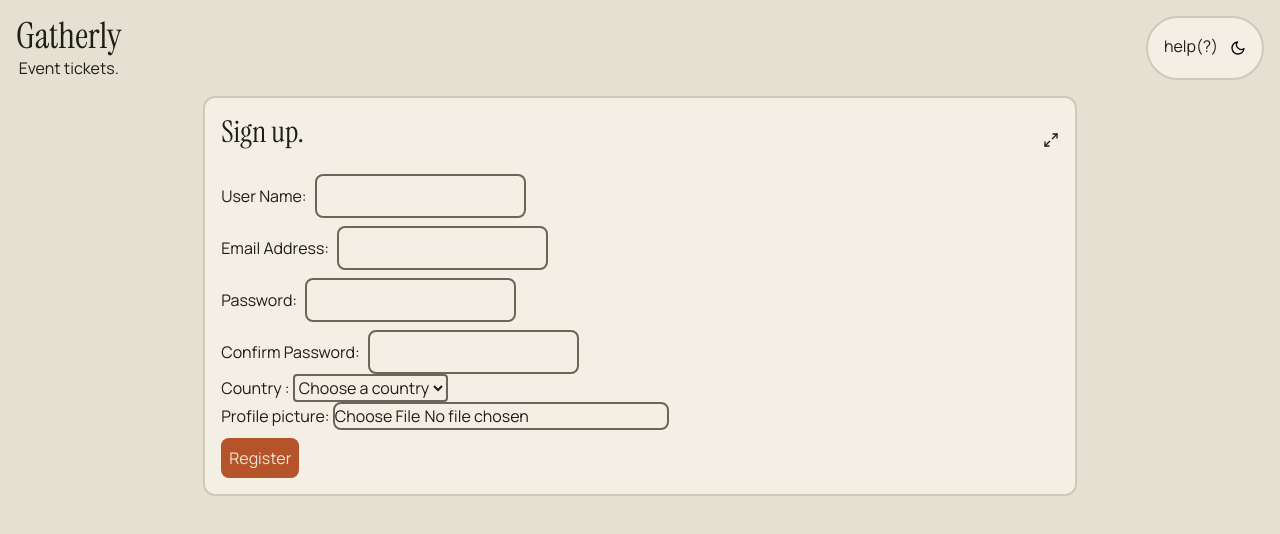
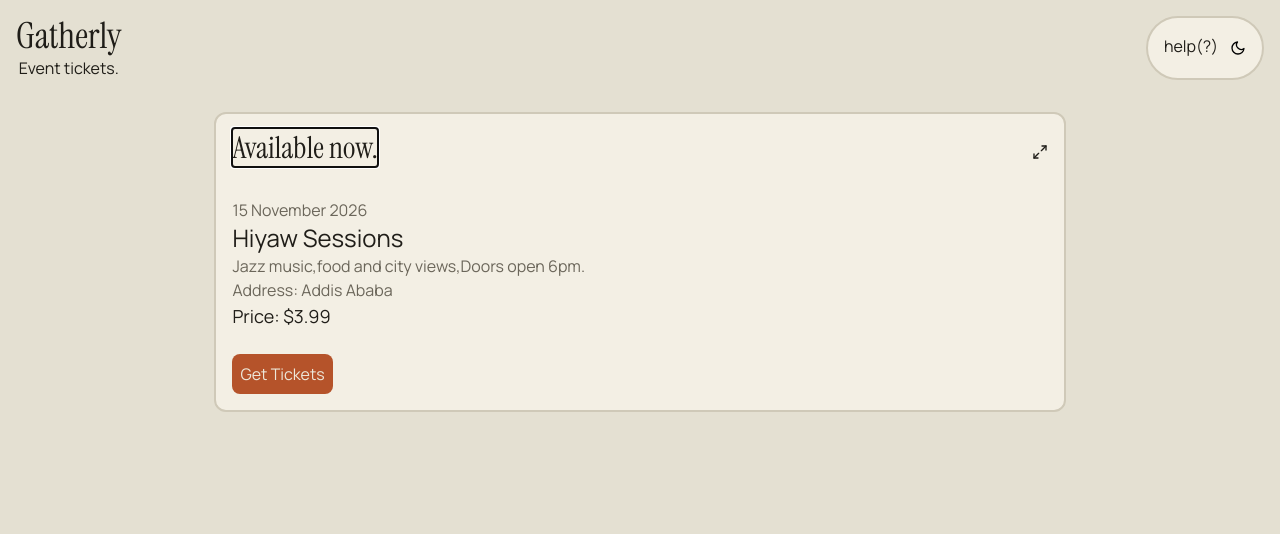
Before and after one commit to stebay454/Gatherly, a React (Vite) app: page / in a window 1280 px wide. Shown: the top 534 px of the page. Built offline with nearby package versions, Linux system fonts and the light colour scheme.

Commit message:
finished hardcoded event page and view switching

```diff
--- a/src/App.jsx
+++ b/src/App.jsx
@@ -1,12 +1,21 @@
+import {useState} from 'react';
 import Header from "./components/layout/Header.jsx";
 import useTheme from "./hooks/useTheme.js";
-import SignupForm from './components/features/signup/SignupForm.jsx'
+import SignupForm from './components/features/signup/SignupForm.jsx';
+import Checkout from './components/features/checkout/Checkout.jsx';
+import EventPage from './components/features/home/EventPage.jsx';
 export default function App(){
+    const [view,setView] = useState('event');
     const {isDark,toggleTheme} = useTheme();
+    function onGetTickets(pageName){
+        setView(pageName);
+    }
     return (
         <div className="w-full min-h-screen py-4 px-4 bg-light-background dark:bg-dark-background transition-colors duration-500 flex flex-col items-center">
-          <Header isDark={isDark} toggleTheme={toggleTheme}/>
-          <SignupForm />
+        <Header isDark={isDark} toggleTheme={toggleTheme} onNavigate={onGetTickets}/>
+        <main className='w-full flex justify-center py-4 px-4'>
+        {view === 'event' ? <EventPage onNavigate={onGetTickets}/> :(view ==='signup' ? <SignupForm onNavigate={onGetTickets}/> : <Checkout onNavigate={onGetTickets}/>)}
+         </main>
         </div>
     );
 }
--- a/src/components/features/checkout/Checkout.jsx
+++ b/src/components/features/checkout/Checkout.jsx
@@ -0,0 +1,9 @@
+import Sheet from "../../layout/Sheet";
+
+export default function Checkout({onNavigate}){
+    return(
+        <Sheet title='Checkout'>
+         <button className="font-manrope py-2 px-2 rounded-lg mt-2 bg-light-accent text-dark-text cursor-pointer" type='button' onClick={()=> onNavigate('event')}>Back to events</button>
+        </Sheet>
+    );
+}
--- a/src/components/features/home/EventPage.jsx
+++ b/src/components/features/home/EventPage.jsx
@@ -1,9 +1,17 @@
-export default function EventPage(){
+import {event} from "../../../data/events.js";
+import Sheet from "../../layout/Sheet.jsx";
+export default function EventPage({onNavigate}){
+    const {title,date,place,price,shortDescription} = event;
     return(
+        <Sheet title='Available now.'>
         <div className='mt-6 font-manrope text-light-text dark:text-dark-text'>
-            <p className="text-light-label dark:text-dark-label">SAT- OCT 11- ADDIS</p>
-          <h2 className='text-xl lg:text-2xl'>"Hiyaw Sessions"</h2>
-          <p className="text-light-label dark:text-dark-label">Jazz music,food and city views,Doors open 6pm.</p>
+            <p className="text-light-label dark:text-dark-label">{date}</p>
+          <h2 className='text-xl lg:text-2xl'>{title}</h2>
+          <p className="text-light-label dark:text-dark-label">{shortDescription}</p>
+          <p className="text-light-label dark:text-dark-label">Address: {place}</p>
+          <p className="text-lg">Price: {price}</p>
+          <button className='font-manrope py-2 px-2 rounded-lg mt-6 bg-light-accent text-dark-text cursor-pointer' onClick={() => onNavigate('signup')}>Get Tickets</button>
         </div>
+        </Sheet>
     );
 }
--- a/src/components/features/signup/SignupForm.jsx
+++ b/src/components/features/signup/SignupForm.jsx
@@ -26,8 +26,8 @@ const maxFileSize = 2 * 1024 * 1024;
 const registrationSchema = z.object({
     username:z
     .string()
-    .min(3,"username at least must be 3 characters")
-    .max(30,"username must be 30 chracters or less"),
+    .min(3,"Username at least must be 3 characters")
+    .max(30,"Username must be 30 characters or less"),
 
     email:z
     .string()
@@ -72,7 +72,7 @@ const registrationSchema = z.object({
   message:"Passwords do not match",
   path: ["confirmPassword"],
 })
-export default function SignupForm(){
+export default function SignupForm({onNavigate}){
   const [createdUsername,setCreatedUsername] = useState(null);
     const {register,control, handleSubmit,setError,setFocus, formState: {errors,submitCount,isSubmitting}} = useForm({
       resolver: zodResolver(registrationSchema),
@@ -110,7 +110,7 @@ export default function SignupForm(){
   };
     return(
         <Sheet title={createdUsername == null ?'Sign up.':`Welcome ${createdUsername}`}>
-          {createdUsername !== null ? <SignupSuccess  />
+          {createdUsername !== null ? <SignupSuccess onContinue={onNavigate} />
           :
           <>
           <ErrorSummary errors={errors} submitCount={submitCount} onFocusField={setFocus}/>
@@ -118,7 +118,7 @@ export default function SignupForm(){
             <TextField
              label="User Name:"
              error={errors.username?.message}
-             autoComplete='on'
+             autoComplete='username'
              {...register("username")}
             />
             <TextField
@@ -132,14 +132,14 @@ export default function SignupForm(){
             type='password'
              label="Password:"
              error={errors.password?.message}
-             autoComplete='on'
+             autoComplete='new-password'
              {...register("password")}
             />
             <TextField
             type='password'
             label='Confirm Password:'
             error={errors.confirmPassword?.message}
-            autoComplete='on'
+            autoComplete='new-password'
             {...register("confirmPassword")}
             />
               <Controller
@@ -157,7 +157,7 @@ export default function SignupForm(){
              )}
             />
             <FormError message={errors.root?.server?.message}/>
-            <button disabled={isSubmitting} className='font-manrope py-2 px-2 rounded-lg mt-2 bg-light-accent dark:bg-dark-accent text-dark-text cursor-pointer disabled:cursor-not-allowed' type='submit'>{isSubmitting ?'creating account...': 'Register'}</button>
+            <button disabled={isSubmitting} className='font-manrope py-2 px-2 rounded-lg mt-2 bg-light-accent text-dark-text cursor-pointer disabled:cursor-not-allowed' type='submit'>{isSubmitting ?'Creating account...': 'Register'}</button>
           </form>
           </>
 }
--- a/src/components/features/signup/SignupSuccess.jsx
+++ b/src/components/features/signup/SignupSuccess.jsx
@@ -1,12 +1,13 @@
 import {useRef,useEffect} from 'react';
-export default function SignupSuccess(){
+export default function SignupSuccess({onContinue}){
     const nameRef = useRef();
     useEffect(()=>{
      nameRef.current.focus();
-    },[])
+    },[]);
   return(
     <div tabIndex={-1} ref={nameRef}>
-     <p className='text-2xl font-manrope text-light-text dark:text-dark-text mt-6'>your accout is ready.</p>
+     <p className='text-2xl font-manrope text-light-text dark:text-dark-text mt-6'>Your account is ready.</p>
+     <button type="button" className='font-manrope py-2 px-2 rounded-lg mt-2 bg-light-accent  text-dark-text cursor-pointer' onClick={()=> onContinue('checkout')}>Continue to tickets</button>
     </div>
   );
 };
--- a/src/components/layout/Header.jsx
+++ b/src/components/layout/Header.jsx
@@ -1,10 +1,10 @@
 import {FiSun, FiMoon} from 'react-icons/fi';
-export default function Header({isDark,toggleTheme}){
+export default function Header({isDark,toggleTheme,onNavigate}){
     return (
         <div className='w-full flex justify-center mb-4 transition-colors duration-500 '>
             <div className='flex flex-col'>
-             <h1 className='font-instrument text-light-text dark:text-dark-text text-4xl'>Gatherly</h1>
-             <h2 className="font-manrope text-light-text dark:text-dark-text mx-auto">Event tickets.</h2>
+             <button type='button' className='font-instrument text-light-text dark:text-dark-text text-4xl cursor-pointer' onClick={()=> onNavigate('event')}>Gatherly</button>
+             <p className="font-manrope text-light-text dark:text-dark-text mx-auto">Event tickets.</p>
             </div>
             <div className="font-manrope bg-light-sheet dark:bg-dark-sheet py-4 px-4 rounded-4xl ml-auto border-2 border-light-border dark:border-dark-border flex  gap-3">
               <p className='text-light-text dark:text-dark-text'>help(?)</p>
--- a/src/components/layout/Sheet.jsx
+++ b/src/components/layout/Sheet.jsx
@@ -1,13 +1,17 @@
-import {useState} from 'react';
+import {useState,useRef,useEffect} from 'react';
 import {FiMaximize2,FiMinimize2} from 'react-icons/fi';
 
 export default function Sheet({title,children}){
+    const headingRef = useRef();
+        useEffect(()=>{
+         headingRef.current.focus();
+        },[]);
     const [isExpanded,setIsExpanded] = useState(false);
     return(
         <div className={`py-4 px-4 bg-light-sheet dark:bg-dark-sheet  rounded-xl border-2 border-light-border dark:border-dark-border transition-all duration-500
         ${isExpanded ?'w-full max-w-full h-auto':'w-full max-w-[70%] h-auto'}`}>
             <div className='flex justify-between'>
-            <h2 className="text-3xl font-instrument text-light-text dark:text-dark-text mb-4">{title}</h2>
+            <h1 className="text-3xl font-instrument text-light-text dark:text-dark-text mb-2" tabIndex={-1} ref={headingRef}>{title}</h1>
             <button type="button" className='cursor-pointer' onClick={() => setIsExpanded((prev) => !prev)} aria-label={isExpanded ? 'Shrink sheet' : 'Expand sheet'}>
              {isExpanded ?
              (<FiMinimize2 className='text-light-text dark:text-dark-text'/>) :
--- a/src/data/events.js
+++ b/src/data/events.js
@@ -0,0 +1,7 @@
+export const event = {
+    title: 'Hiyaw Sessions',
+    date: '15 November 2026',
+    place: 'Addis Ababa',
+    price: '$3.99',
+    shortDescription: 'Jazz music,food and city views,Doors open 6pm.',
+}
```
